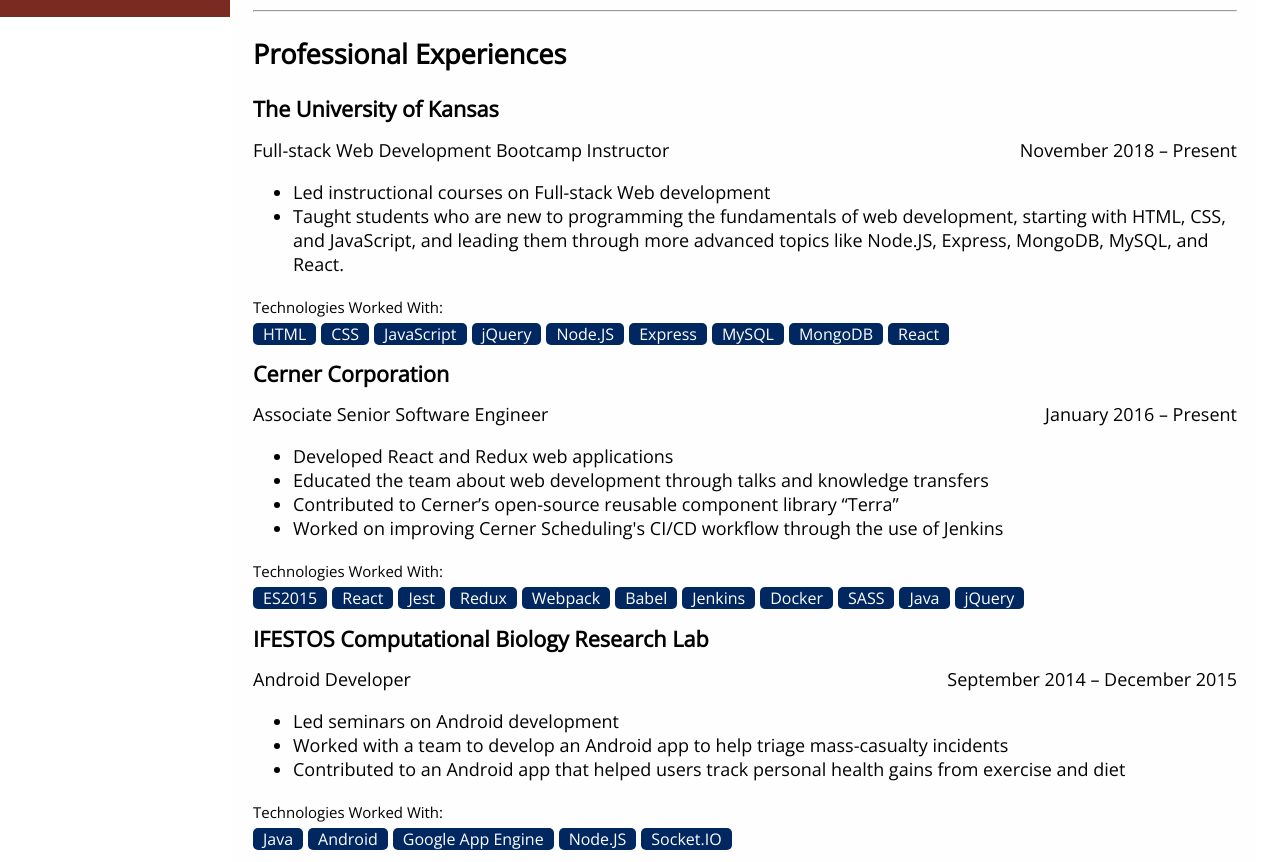
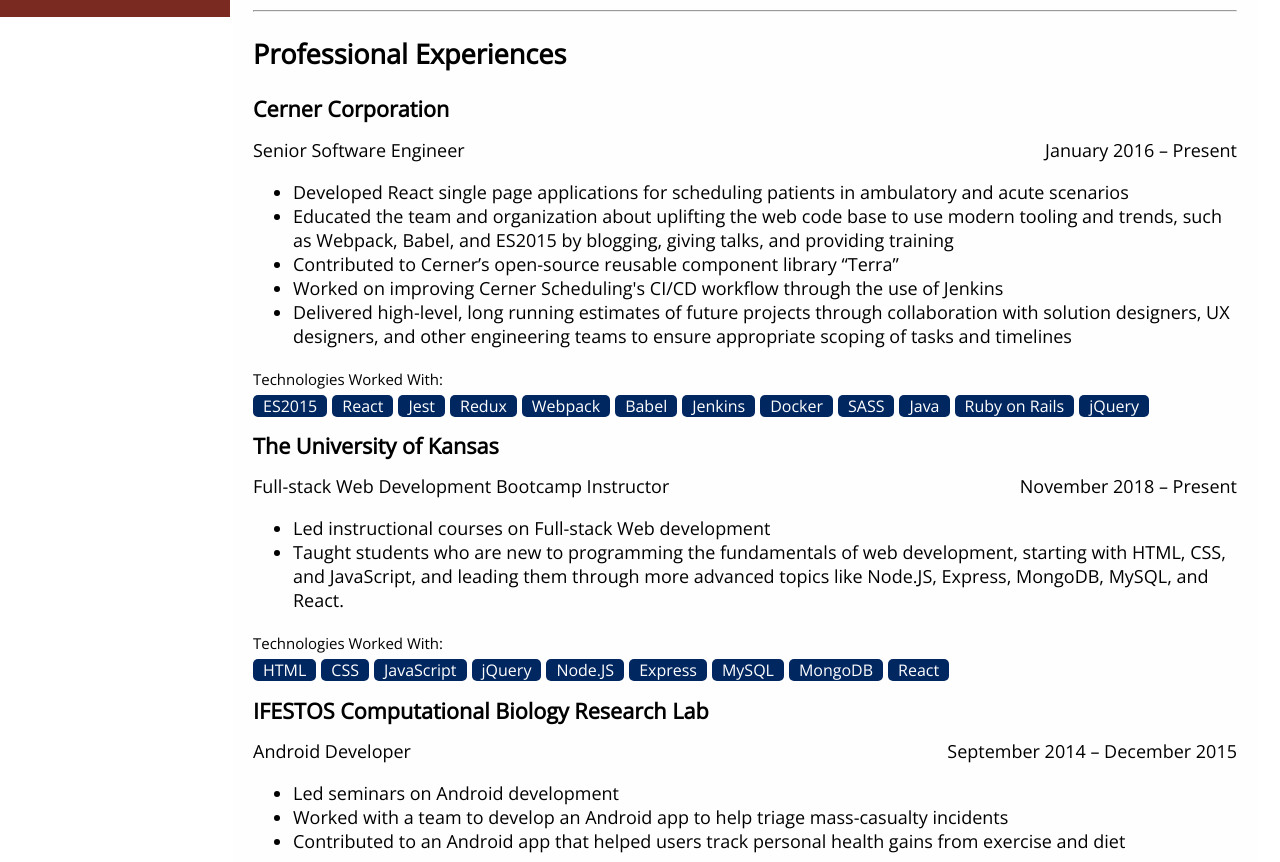
Before and after one commit to dv297/portfolio, a Gatsby site: page /Resume in a window 1280 px wide. Shown: the part 783-1645 px from the top of the page. Built offline with nearby package versions, Linux system fonts and the light colour scheme; Gatsby itself is replaced by a stand-in of ours.

Commit message:
Make recent updates to resume

```diff
--- a/src/pages/Resume.jsx
+++ b/src/pages/Resume.jsx
@@ -42,6 +42,7 @@
           <li>MongoDB</li>
           <li>GraphQL</li>
           <li>Socket.IO</li>
+          <li>Ruby on Rails</li>
           <li>WebRTC</li>
           <li>Android Development</li>
           <li>HTML</li>
@@ -70,6 +71,47 @@
         <hr />
         <h2>Professional Experiences</h2>
         <ExperienceCard
+          company="Cerner Corporation"
+          jobTitle="Senior Software Engineer"
+          timeWorked="January 2016 – Present"
+        >
+          <ul>
+            <li>Developed React single page applications for scheduling patients in ambulatory and acute scenarios</li>
+            <li>
+              Educated the team and organization about uplifting the web code base to use modern tooling and trends,
+              such as Webpack, Babel, and ES2015 by blogging, giving talks, and providing training
+            </li>
+            <li>
+              Contributed to Cerner’s open-source reusable component library
+              “Terra”
+            </li>
+            <li>
+              Worked on improving Cerner Scheduling's CI/CD workflow through the
+              use of Jenkins
+            </li>
+            <li>
+              Delivered high-level, long running estimates of future projects through collaboration with solution
+              designers, UX designers, and other engineering teams to ensure appropriate scoping of tasks and timelines
+            </li>
+          </ul>
+          <small>Technologies Worked With:</small>
+          <br />
+          {getPillList([
+            'ES2015',
+            'React',
+            'Jest',
+            'Redux',
+            'Webpack',
+            'Babel',
+            'Jenkins',
+            'Docker',
+            'SASS',
+            'Java',
+            'Ruby on Rails',
+            'jQuery',
+          ])}
+        </ExperienceCard>
+        <ExperienceCard
           company="The University of Kansas"
           jobTitle="Full-stack Web Development Bootcamp Instructor"
           timeWorked="November 2018 – Present"
@@ -95,42 +137,6 @@
             'MySQL',
             'MongoDB',
             'React',
-          ])}
-        </ExperienceCard>
-        <ExperienceCard
-          company="Cerner Corporation"
-          jobTitle="Associate Senior Software Engineer"
-          timeWorked="January 2016 – Present"
-        >
-          <ul>
-            <li>Developed React and Redux web applications</li>
-            <li>
-              Educated the team about web development through talks and
-              knowledge transfers
-            </li>
-            <li>
-              Contributed to Cerner’s open-source reusable component library
-              “Terra”
-            </li>
-            <li>
-              Worked on improving Cerner Scheduling's CI/CD workflow through the
-              use of Jenkins
-            </li>
-          </ul>
-          <small>Technologies Worked With:</small>
-          <br />
-          {getPillList([
-            'ES2015',
-            'React',
-            'Jest',
-            'Redux',
-            'Webpack',
-            'Babel',
-            'Jenkins',
-            'Docker',
-            'SASS',
-            'Java',
-            'jQuery',
           ])}
         </ExperienceCard>
         <ExperienceCard
```
Also changed, not shown: 2 other files.
